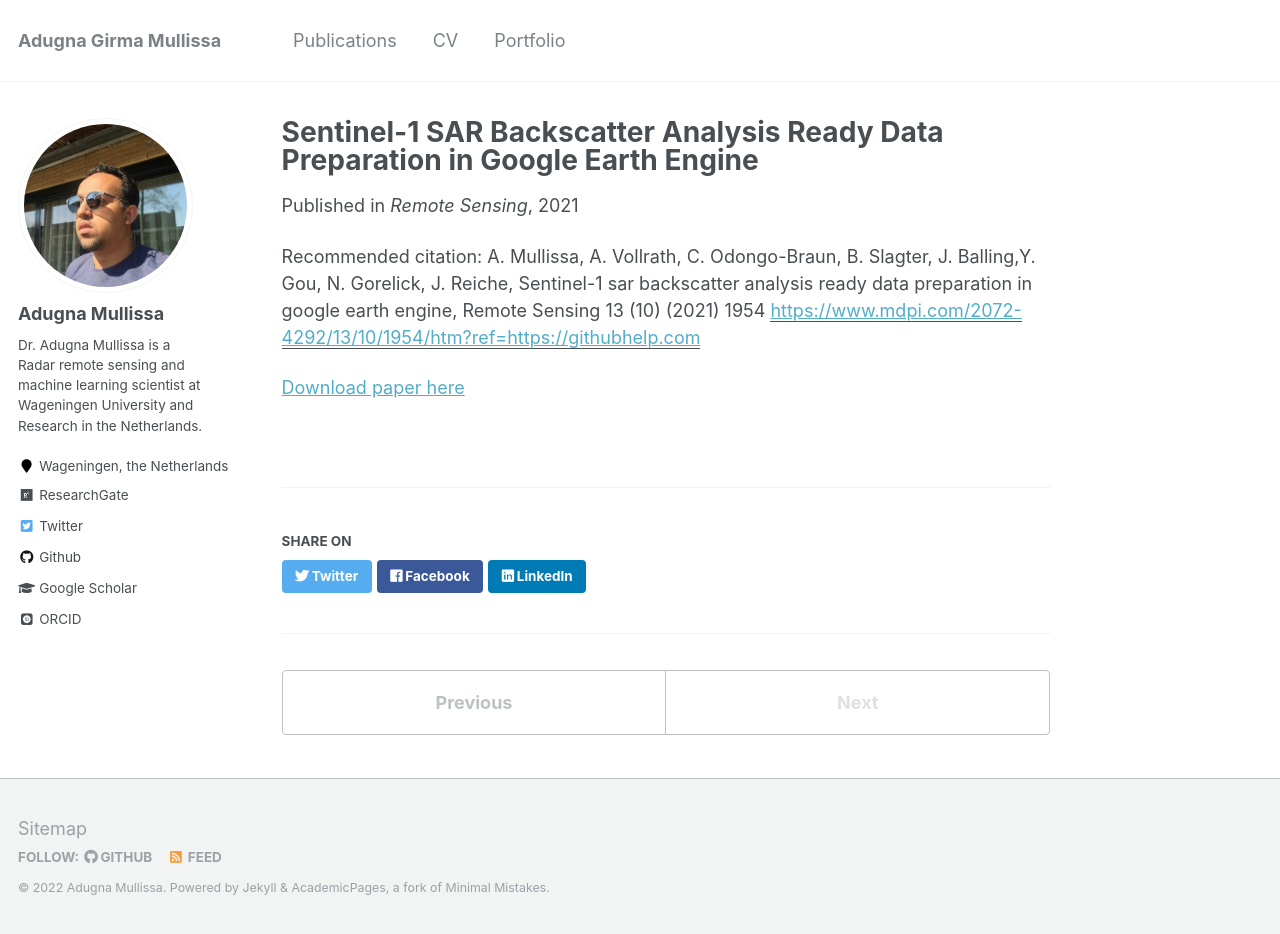
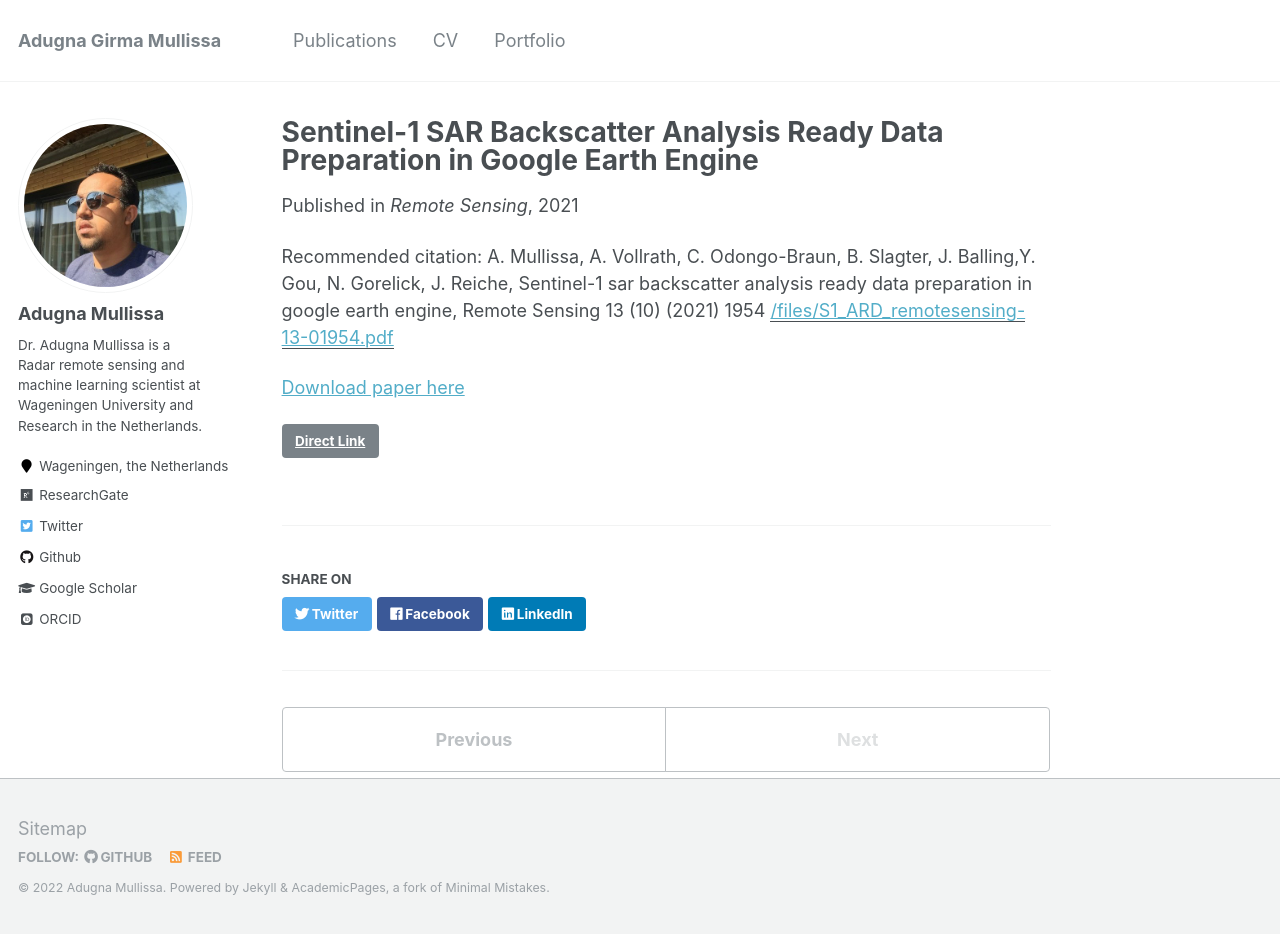
Before and after one commit to adugnag/adugnag.github.io, a Jekyll site: the page built from _publications/paper1.md, in a window 1280 px wide and 934 px high. Built offline with Jekyll 4.4.1, drawn with Linux system fonts in a browser that asks for light colours; some web fonts are replaced.

Commit message:
Update paper1.md

```diff
--- a/_publications/paper1.md
+++ b/_publications/paper1.md
@@ -5,7 +5,8 @@ permalink: /publication/paper1
 excerpt: ''
 date: 2021-05-15
 venue: 'Remote Sensing'
-paperurl: 'https://www.mdpi.com/2072-4292/13/10/1954/htm?ref=https://githubhelp.com'
+paperurl: '/files/S1_ARD_remotesensing-13-01954.pdf'
+link: 'https://doi.org/10.3390/rs13101954'
 citation: 'A. Mullissa, A. Vollrath, C. Odongo-Braun, B. Slagter, J. Balling,Y. Gou, N. Gorelick, J. Reiche, Sentinel-1 sar backscatter analysis ready
 data preparation in google earth engine, Remote Sensing 13 (10) (2021)
 1954'
```
